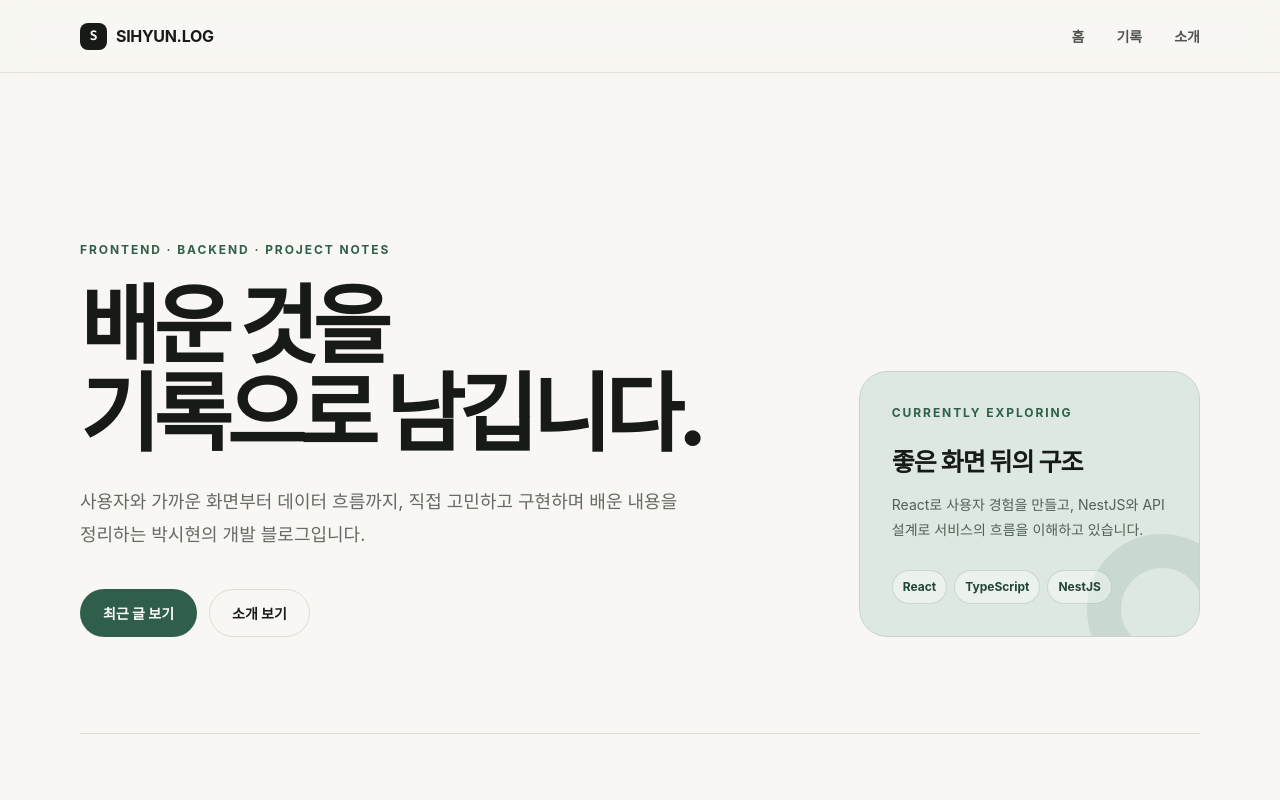
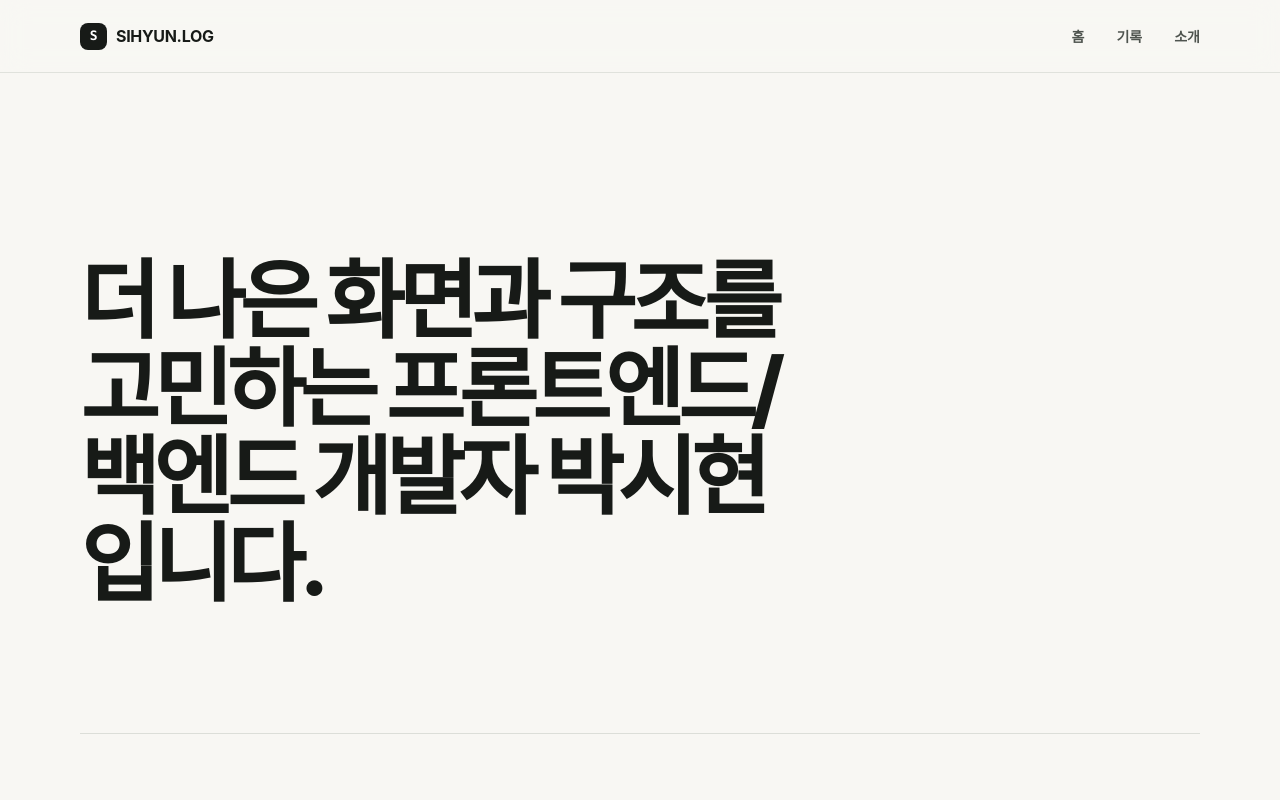
Before and after one commit to hyuneey2/sihyun-devlog, a Next.js app: page / in a window 1280 px wide. Shown: the top 800 px of the page. Built offline with nearby package versions, Linux system fonts and the light colour scheme.

Commit message:
refactor: 메인 히어로 정리

```diff
--- a/app/page.tsx
+++ b/app/page.tsx
@@ -10,42 +10,14 @@ export default function Home() {
     <main>
       <section className="hero shell">
         <div className="hero-copy">
-          <p className="eyebrow">Frontend · Backend · Project Notes</p>
           <h1>
-            배운 것을
-            <br />
-            기록으로 남깁니다.
+            더 나은 화면과 구조를 고민하는 프론트엔드/백엔드 개발자
+            박시현입니다.
           </h1>
-          <p className="hero-description">
-            사용자와 가까운 화면부터 데이터 흐름까지, 직접 고민하고
-            구현하며 배운 내용을 정리하는 박시현의 개발 블로그입니다.
-          </p>
-          <div className="hero-actions">
-            <Link className="button button-primary" href="#recent">
-              최근 글 보기
-            </Link>
-            <Link className="button button-secondary" href="/about">
-              소개 보기
-            </Link>
-          </div>
         </div>
-
-        <aside className="now-card" aria-label="현재 관심 분야">
-          <p className="now-label">Currently exploring</p>
-          <p className="now-title">좋은 화면 뒤의 구조</p>
-          <p className="now-description">
-            React로 사용자 경험을 만들고, NestJS와 API 설계로 서비스의
-            흐름을 이해하고 있습니다.
-          </p>
-          <div className="now-tags" aria-label="기술 태그">
-            <span>React</span>
-            <span>TypeScript</span>
-            <span>NestJS</span>
-          </div>
-        </aside>
       </section>
 
-      <section className="section shell" id="recent">
+      <section className="section recent-section shell" id="recent">
         <div className="section-heading">
           <div>
             <p className="section-kicker">Recent posts</p>
```
